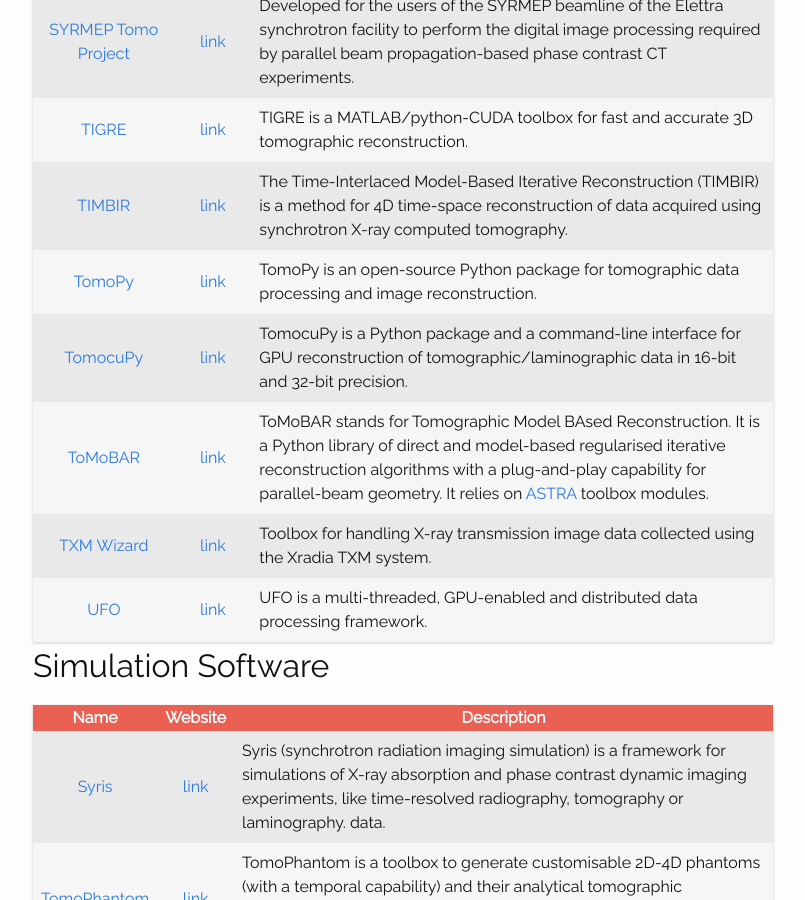
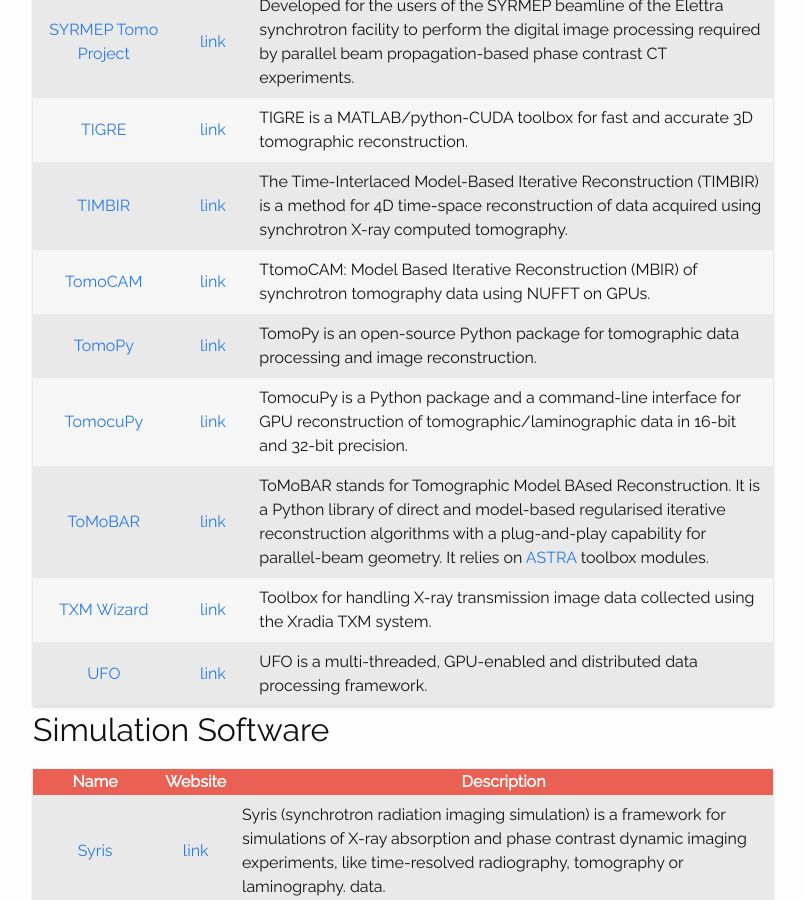
Before and after one commit to tomopedia/tomopedia.github.io, a Jekyll site: the page built from main_pages/40_software.md, in a window 1280 px wide and 900 px high, scrolled down 1122 px. Shown: the whole window, without its empty margins (237-1042 px from the left). Built offline with Jekyll 4.4.1, drawn with Linux system fonts in a browser that asks for light colours.

Commit message:
added tomoCAM

```diff
--- a/main_pages/40_software.md
+++ b/main_pages/40_software.md
@@ -32,6 +32,7 @@ the Tomopedia link, or visit the package's website.
 | [SYRMEP Tomo Project](/software/syrmep/)  |  [link](https://github.com/ElettraSciComp/)                               | Developed for the users of the SYRMEP beamline of the Elettra synchrotron facility to perform the digital image processing required by parallel beam propagation-based phase contrast CT experiments.                                                                                                                           |
 | [TIGRE](/software/tigre/)                 |  [link](https://github.com/CERN/TIGRE)                                    | TIGRE is a MATLAB/python-CUDA toolbox for fast and accurate 3D tomographic reconstruction.                                                                                                                                                                                                                                      |
 | [TIMBIR](/software/timbir/)               |  [link](http://timbir.readthedocs.io/)                                    | The Time-Interlaced Model-Based Iterative Reconstruction (TIMBIR) is a method for 4D time-space reconstruction of data acquired using synchrotron X-ray computed tomography.                                                                                                                                                    |
+| [TomoCAM](/software/tomocam)              |  [link](https://github.com/lbl-camera/tomocam)                            | TtomoCAM: Model Based Iterative Reconstruction (MBIR) of synchrotron tomography data using NUFFT on GPUs.                                                                                                                                                                                                                       |
 | [TomoPy](/software/tomopy)                |  [link](http://tomopy.readthedocs.io/)                                    | TomoPy is an open-source Python package for tomographic data processing and image reconstruction.                                                                                                                                                                                                                               |
 | [TomocuPy](/software/tomocupy)            |  [link](http://tomocupy.readthedocs.io/)                                  | TomocuPy is a Python package and a command-line interface for GPU reconstruction of tomographic/laminographic data in 16-bit and 32-bit precision.                                                                                                                                                                              |
 | [ToMoBAR](/software/tomobar/)             |  [link](https://dkazanc.github.io/ToMoBAR/)                               | ToMoBAR stands for Tomographic Model BAsed Reconstruction. It is a Python library of direct and model-based regularised iterative reconstruction algorithms with a plug-and-play capability for parallel-beam geometry. It relies on [ASTRA](/software/astra/) toolbox modules.                                                 |
```
Also changed, not shown: software/tomocam.md (added, +15 -0 lines).
